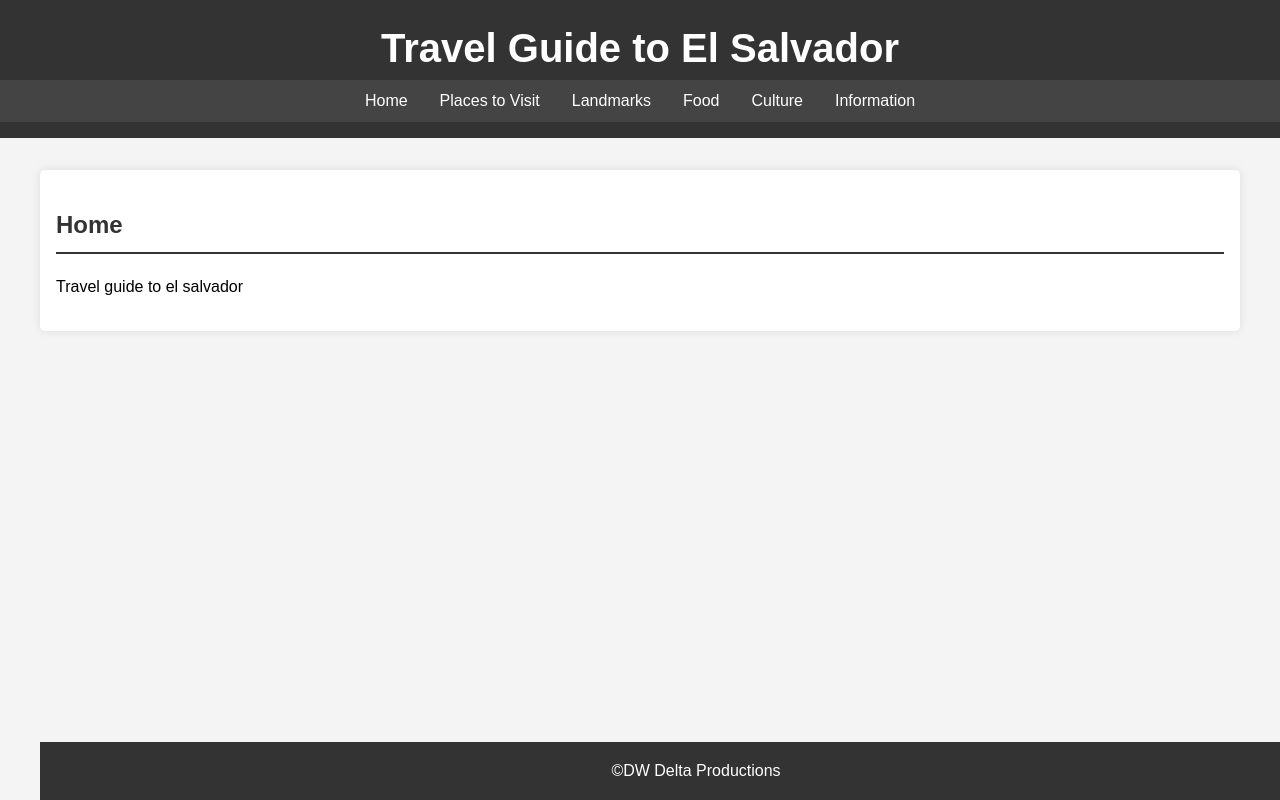
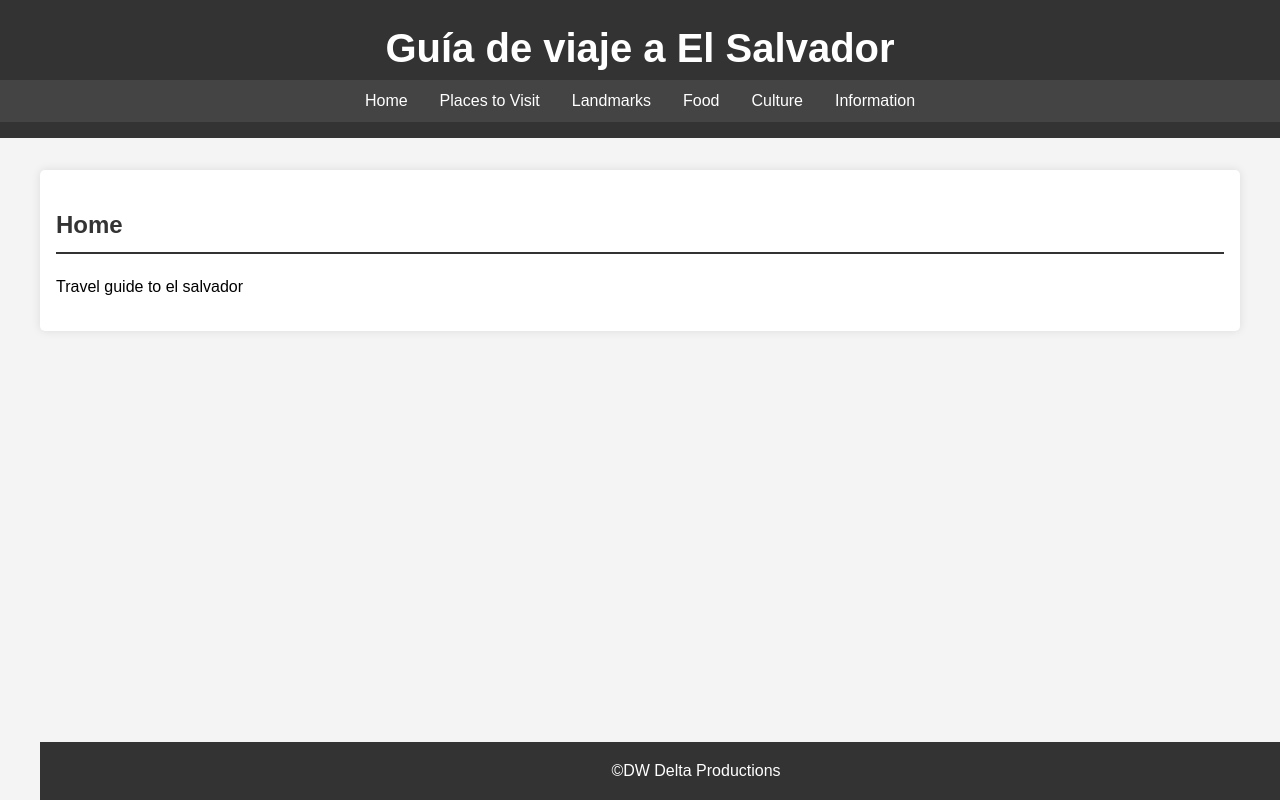
Before and after one commit to ieatgrass103/El-Salvador, a plain HTML site: page index.html in a window 1280 px wide. Drawn offline with Linux system fonts and the light colour scheme.

Commit message:
Spanish stuff

```diff
--- a/index.html
+++ b/index.html
@@ -82,7 +82,7 @@
 </head>
 <body>
     <header>
-        <h1>Travel Guide to El Salvador</h1>
+        <h1>Guía de viaje a El Salvador</h1>
         <nav>
             <ul>
                 <li><a href=index.html>Home</a></li>
```
